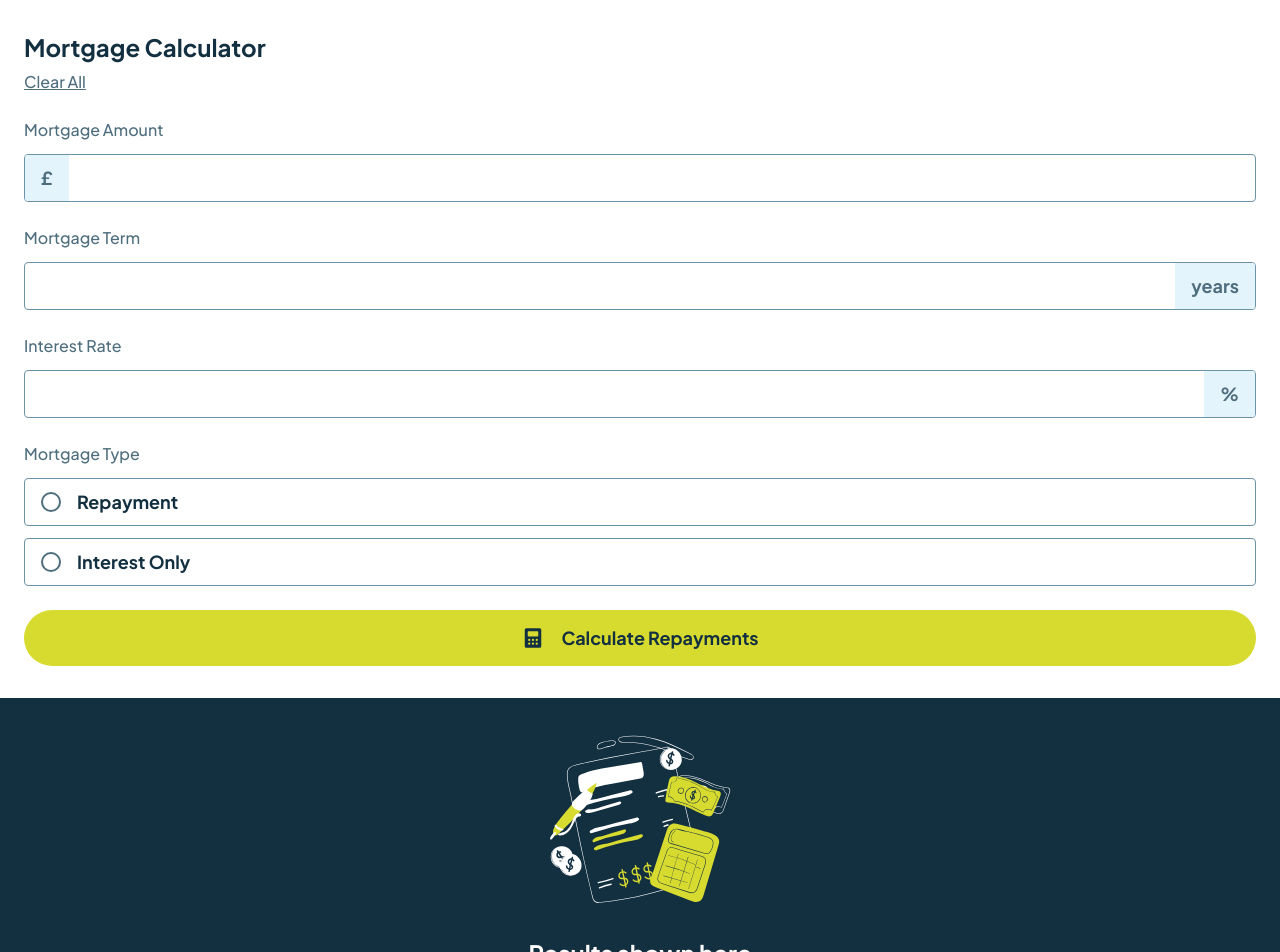
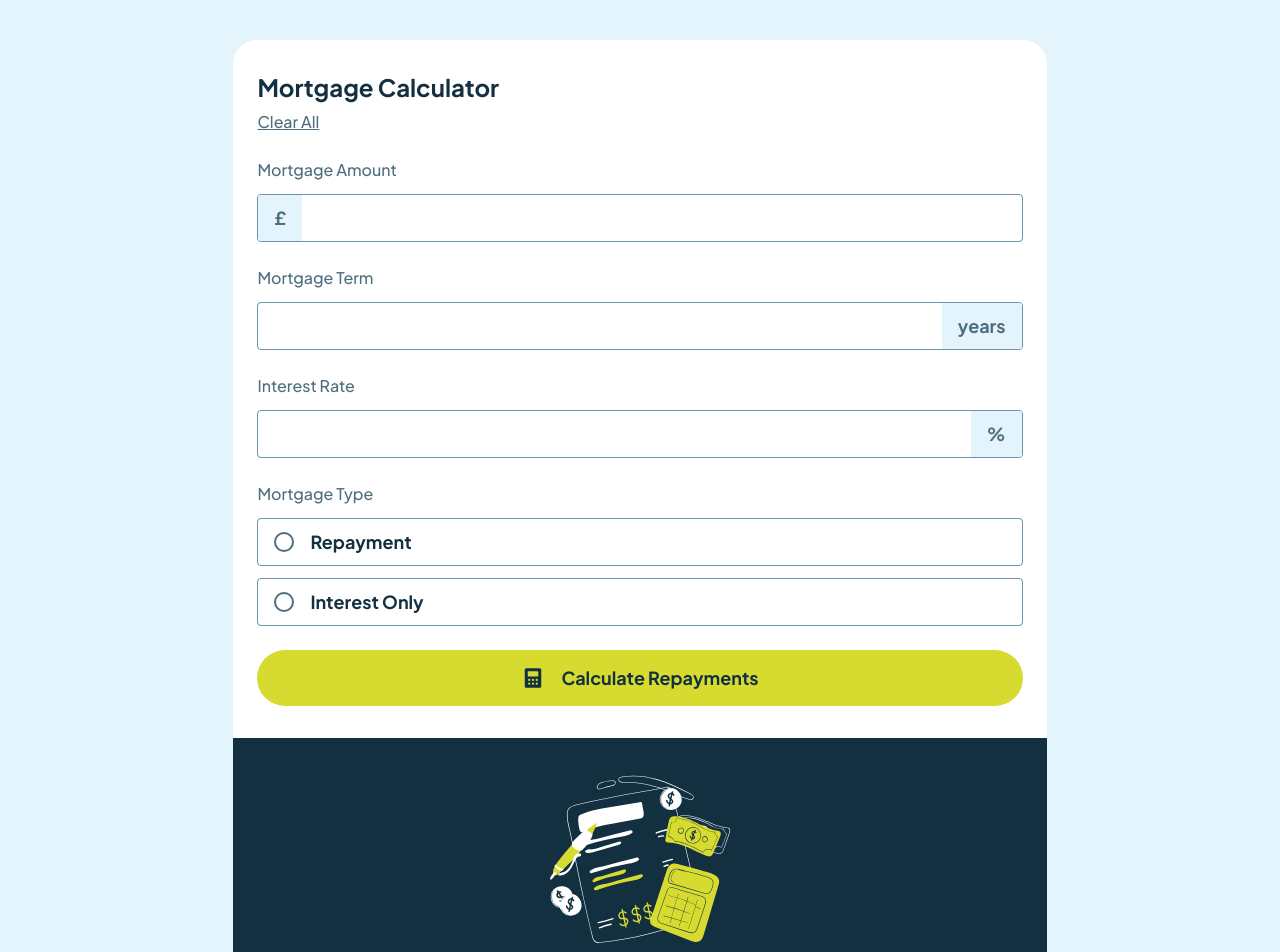
Before and after one commit to g-akca/mortgage-repayment-calculator, a React (Vite) app: page / in a window 1280 px wide. Shown: the top 952 px of the page. Built offline with nearby package versions, Linux system fonts and the light colour scheme.

Commit message:
Add tablet responsive styles to App

```diff
--- a/src/App.jsx
+++ b/src/App.jsx
@@ -6,8 +6,13 @@ function App() {
   const [results, setResults] = useState(null);
 
   return (
-    <div className="min-h-screen bg-slate-100 text-base font-medium leading-base text-slate-700">
-      <main>
+    <div
+      className="
+        min-h-screen bg-slate-100 text-base font-medium leading-base text-slate-700
+        tablet:p-10 tablet:flex tablet:items-center tablet:justify-center
+      "
+    >
+      <main className="min-h-screen overflow-hidden flex flex-col tablet:rounded-3xl tablet:min-h-0">
         <MortgageForm setResults={setResults} />
         <ResultsSection results={results} />
       </main>
--- a/src/components/ResultsSection.jsx
+++ b/src/components/ResultsSection.jsx
@@ -3,7 +3,7 @@ import emptyImg from "/assets/images/illustration-empty.svg";
 function ResultsSection({ results }) {
   return (
     results ? (
-      <section className="py-8 px-6 bg-slate-900 gap-6 flex flex-col">
+      <section className="py-8 px-6 bg-slate-900 gap-6 flex flex-col grow">
         <div>
           <h2 className="mb-4 text-white text-2xl font-bold leading-[125%]">Your results</h2>
           <p className="text-slate-300">Your results are shown below based on the information you provided. To adjust the results, edit the form and click “calculate repayments” again.</p>
@@ -23,7 +23,7 @@ function ResultsSection({ results }) {
       </section>
     )
     : (
-      <section className="py-8 px-6 bg-slate-900 gap-4 flex flex-col items-center text-center">
+      <section className="py-8 px-6 bg-slate-900 gap-4 flex flex-col items-center text-center grow">
         <img src={emptyImg} className="w-48 h-48" />
         <h2 className="text-2xl leading-[125%] font-bold text-white">Results shown here</h2>
         <p className="text-slate-300">Complete the form and click “calculate repayments” to see what your monthly repayments would be.</p>
--- a/src/index.css
+++ b/src/index.css
@@ -14,6 +14,9 @@
   --font-jakarta: "Plus Jakarta Sans", Arial, sans-serif;
   --text-base: 16px;
   --leading-base: 150%;
+
+  --breakpoint-tablet: 768px;
+  --breakpoint-desktop: 1440px;
 }
 
 :root {
```
